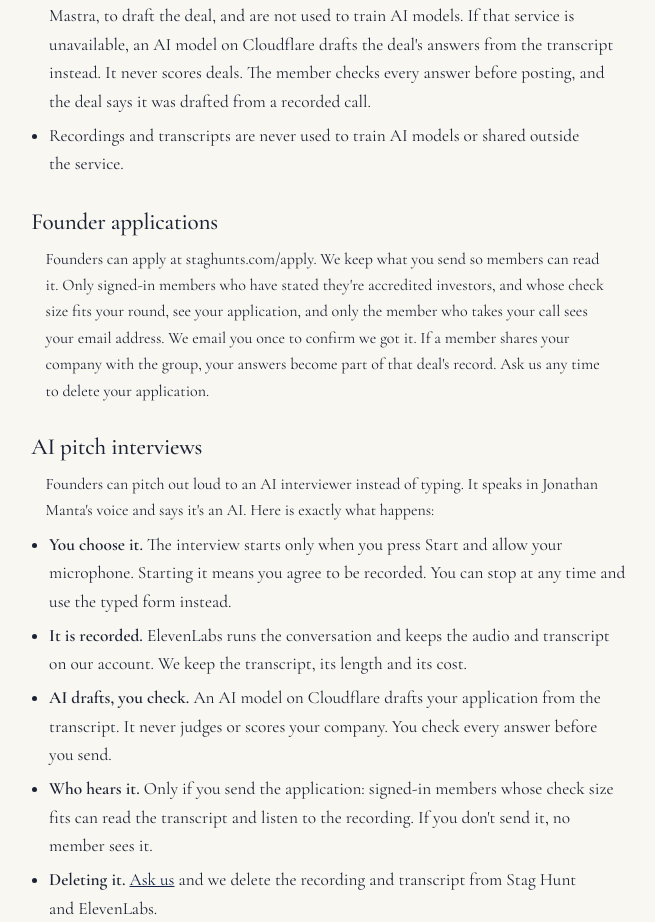
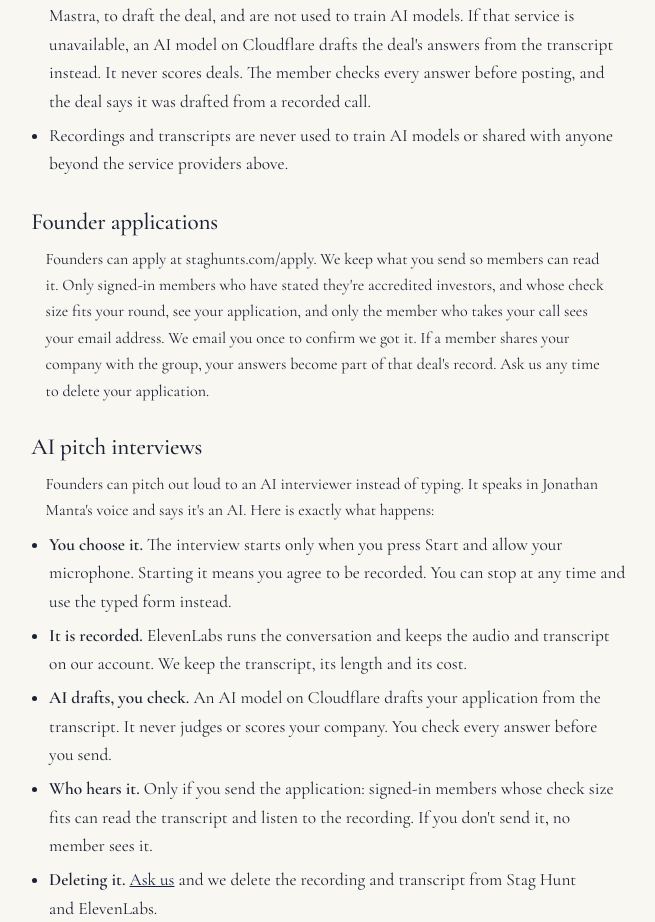
Before and after one commit to jpmanta/stag-hunt, a website: page public/privacy/index.html in a window 1280 px wide. Shown: the part 2089-3011 px from the top of the page, without its empty margins (310-965 px from the left). Drawn offline with nearby package versions, Linux system fonts and the light colour scheme; no server answers.

Commit message:
Privacy page: transcripts are shared only with the providers named above
Co-Authored-By: Claude Opus 5.5 <noreply@anthropic.com>

```diff
--- a/public/privacy/index.html
+++ b/public/privacy/index.html
@@ -60,7 +60,7 @@ r.style.zoom=z===1?"":z;r.style.setProperty("--z",z);window.__zoom=z;}fit();addE
 <li><b>Audio is never saved.</b> Each minute of sound is sent to Cloudflare's speech-to-text service, turned into text, and discarded.</li>
 <li><b>The transcript is private.</b> Only the member who recorded it, or who sent the link, can see it. It's deleted when they post the deal, when they discard the draft, or after 7 days, whichever comes first.</li>
 <li><b>AI drafts, a person checks.</b> Founder call transcripts are sent to Anthropic, through Mastra, to draft the deal, and are not used to train AI models. If that service is unavailable, an AI model on Cloudflare drafts the deal's answers from the transcript instead. It never scores deals. The member checks every answer before posting, and the deal says it was drafted from a recorded call.</li>
-<li>Recordings and transcripts are never used to train AI models or shared outside the service.</li>
+<li>Recordings and transcripts are never used to train AI models or shared with anyone beyond the service providers above.</li>
 </ul>
 
 <h2>Founder applications</h2>
```
